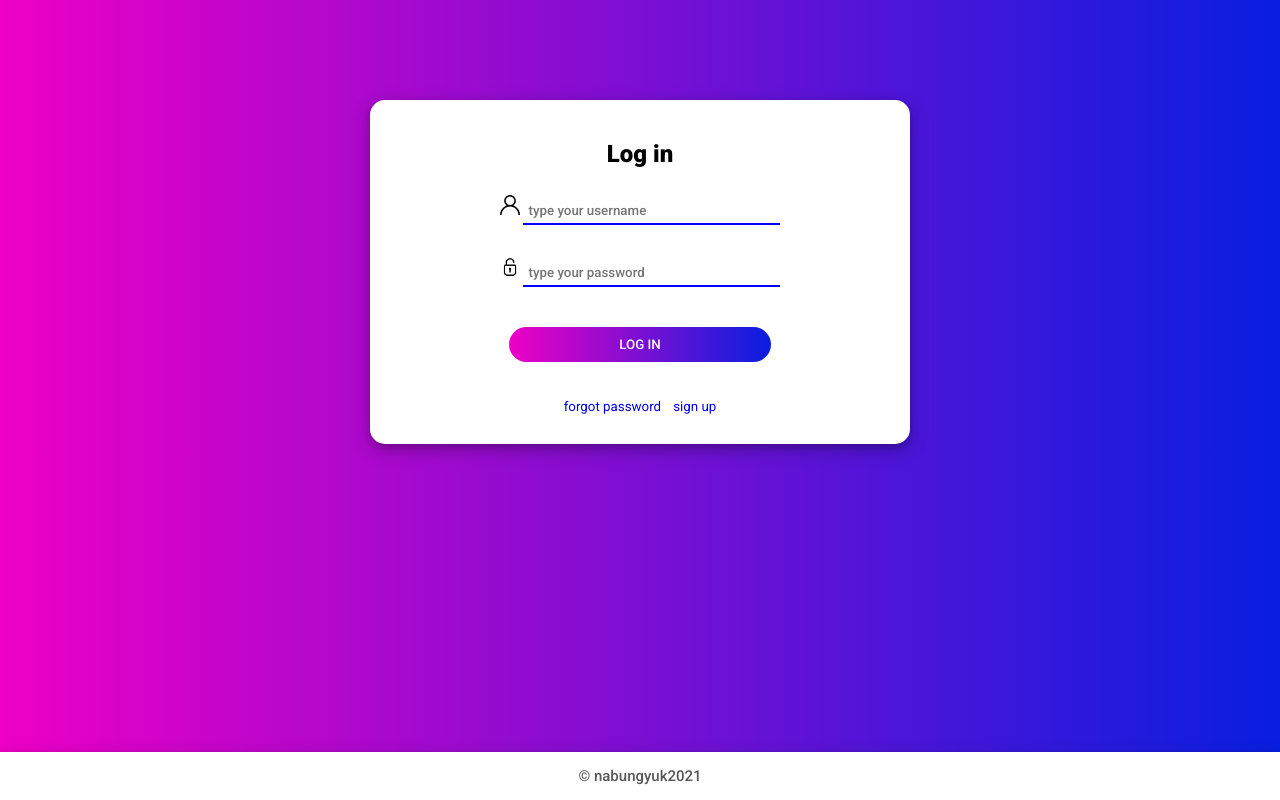
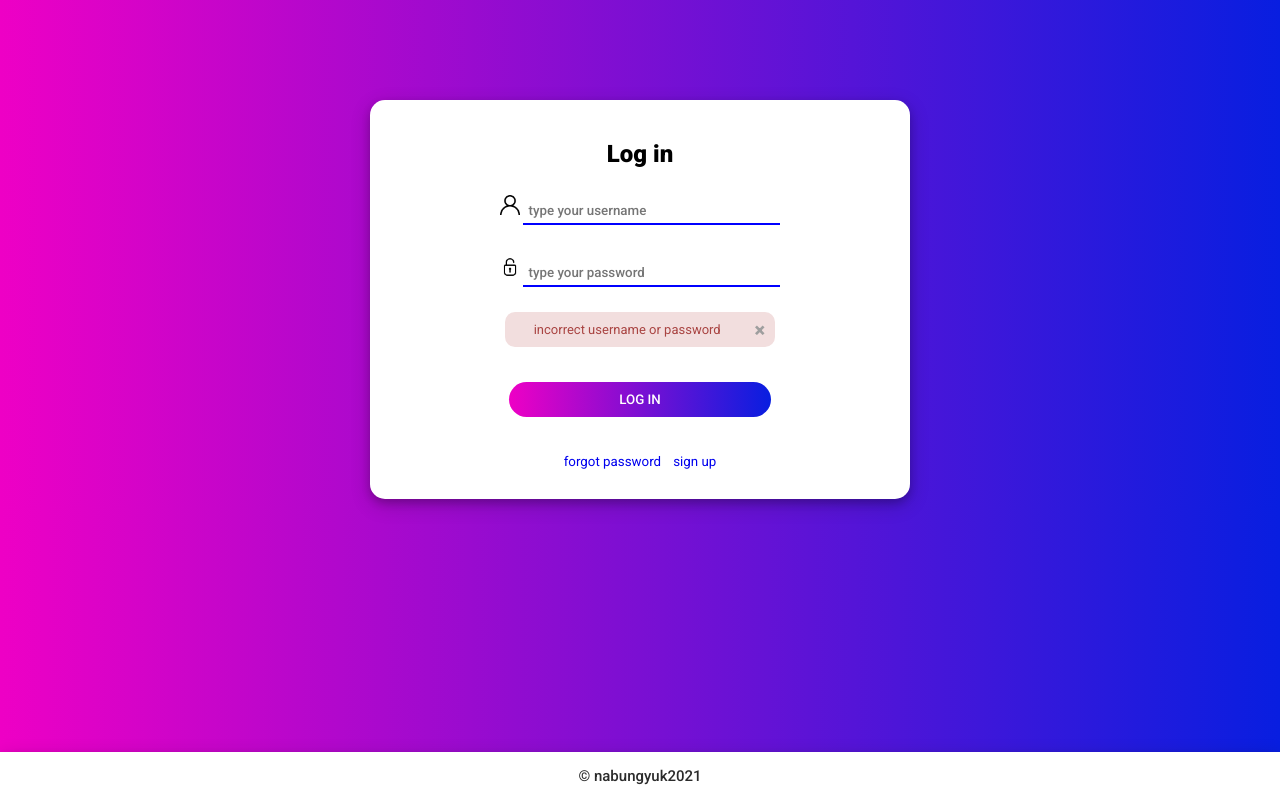
Before and after one commit to neunicorn/tabungan-sekolah, a PHP site: the page made by index.php in a window 1280 px wide. Run offline with PHP 8.4, Linux system fonts and the light colour scheme.

Commit message:
membuat login berhasil dan masuk ke main.php

```diff
--- a/css/style.css
+++ b/css/style.css
@@ -101,9 +101,35 @@ footer{
     bottom: 0;
     width: 100%;
     background-color: rgb(255, 255, 255);
-    color: rgb(88, 88, 88);
+    color: rgb(43, 43, 43);
     text-align: center;
     font-weight: 500;
     font-size: 15px;
     box-shadow: 0 4px 8px 0 rgba(0, 0, 0, 0.2), 0 6px 20px 0 rgba(0, 0, 0, 0.19);
 }
+
+.error-message{
+    font-size: small;
+    text-align: center;
+    border-radius: 10px;
+    background: #f2dede;
+    color: #A94442;
+    padding: 10px;
+    width: 50%;
+    margin: auto;
+}
+
+.closebtn {
+    margin-left: 15px;
+    color: rgb(158, 158, 158);
+    font-weight: bold;
+    float: right;
+    font-size: 20px;
+    line-height: 17px;
+    cursor: pointer;
+    transition: 0.3s;
+  }
+
+  .closebtn:hover{
+      color: rgb(255, 0, 0);
+  }
--- a/index.php
+++ b/index.php
@@ -24,6 +24,16 @@
                         <img src="img/unlock.png" alt="">
                         <input type="password" name="password" placeholder="type your password" required>
                     </div>
+                    <?php
+                        if(isset($_GET['error'])){
+                            ?>
+                                <div class="error-message">
+                                    <span class="closebtn" onclick="this.parentElement.style.display='none';">&times;</span>
+                                    <?php echo $_GET['error']; ?>
+                                </div>
+                            <?php
+                        }
+                    ?>
                     <div class="login-space">
                         <button type="submit">LOG IN</button>
                     </div>
--- a/loginprocess.php
+++ b/loginprocess.php
@@ -15,10 +15,10 @@ $result = mysqli_query($conn, $querry);
 if(mysqli_num_rows($result) === 1){
     $row = mysqli_fetch_assoc($result);
     if($row['uname'] === $enc_username && $row['passw'] === $enc_password){
-        echo "You have logged in";
+        header("Location: main.php");
     }
 }else{
-    header("Location: index.php");
+    header("Location: index.php?error=incorrect username or password");
     exit();
 }
 
--- /dev/null
+++ b/uname&pw.txt
@@ -0,0 +1 @@
+untuk membuat username dan password harus di encripsi menggunakan sha1
```
Also changed, not shown: css/main.css (added, +14 -0 lines), main.php (+10 -0 lines).
